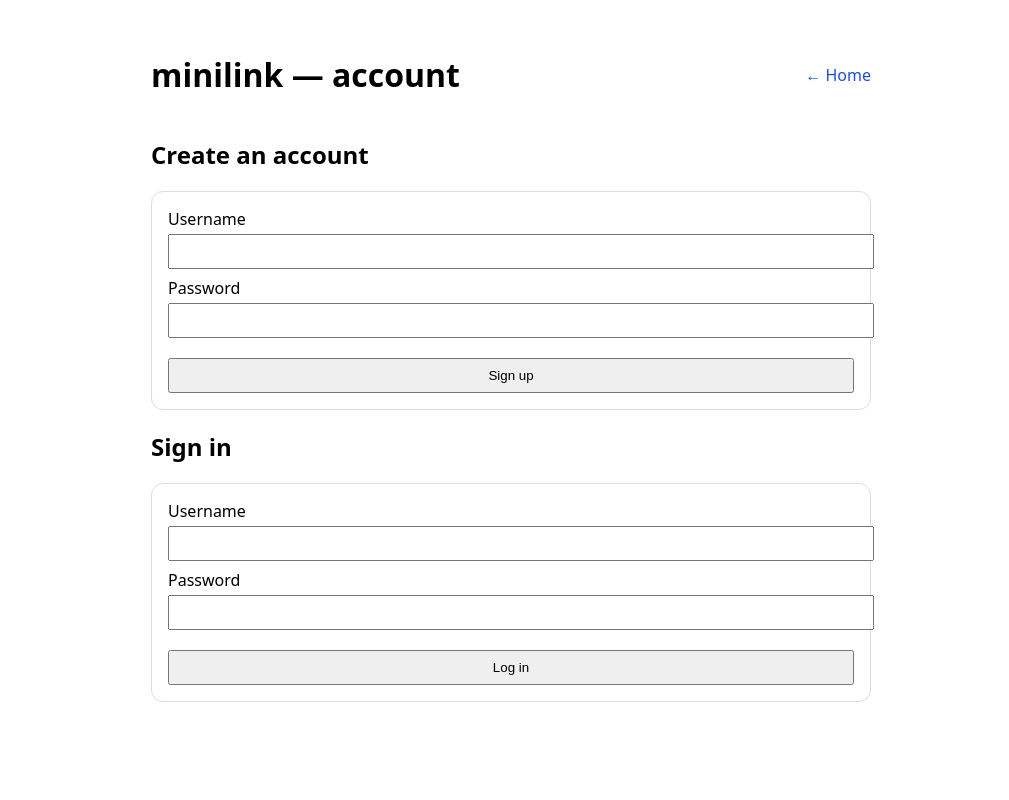
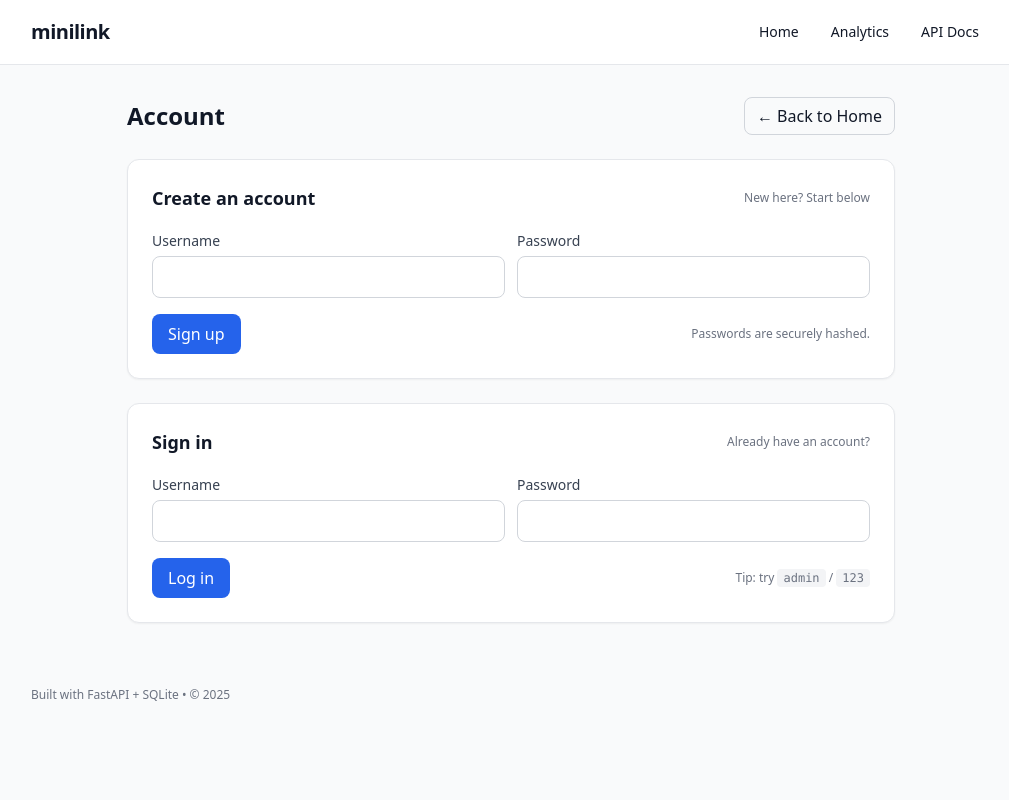
Before and after one commit to javronich1/minilink, a FastAPI app: page /login in a window 1280 px wide. Shown: the whole page, without its empty margins (129-1138 px from the left). Run offline with FastAPI, Linux system fonts and the light colour scheme; some libraries are stand-ins or nearby versions.

```diff
--- a/app/templates/login.html
+++ b/app/templates/login.html
@@ -1,52 +1,80 @@
-<!doctype html>
-<html>
-  <head>
-    <meta charset="utf-8" />
-    <title>Sign in — minilink</title>
-    <meta name="viewport" content="width=device-width, initial-scale=1" />
-    <style>
-      body { font-family: system-ui, sans-serif; max-width: 720px; margin: 2rem auto; padding: 0 1rem; }
-      form { border: 1px solid #ddd; border-radius: 12px; padding: 1rem; margin-bottom: 1rem; }
-      input { padding: .5rem; width: 100%; margin-top: .25rem; }
-      button { padding: .5rem .75rem; cursor: pointer; margin-top: .75rem; }
-      .row { display: grid; grid-template-columns: 1fr; gap: .5rem; }
-      .error { color: #b91c1c; margin-top: .5rem; }
-      .header { display:flex; justify-content: space-between; align-items:center; margin-bottom: 1rem; }
-      a { color: #1d4ed8; text-decoration: none; }
-    </style>
-  </head>
-  <body>
-    <div class="header">
-      <h1>minilink — account</h1>
-      <a href="/">← Home</a>
+{% extends "base.html" %}
+{% block title %}Account{% endblock %}
+
+{% block content %}
+  <div class="max-w-3xl mx-auto grid gap-6">
+    <div class="flex items-center justify-between">
+      <h1 class="text-2xl font-semibold">Account</h1>
+      <a href="/" class="rounded-lg px-3 py-1.5 border border-gray-300 hover:bg-gray-50">← Back to Home</a>
     </div>
 
-    <h2>Create an account</h2>
-    <form method="post" action="/signup">
-      <div class="row">
-        <label>Username
-          <input type="text" name="username" required />
+    <!-- Sign up -->
+    <section class="bg-white rounded-xl shadow-sm border border-gray-200 p-6">
+      <div class="flex items-center justify-between mb-4">
+        <h2 class="text-lg font-semibold">Create an account</h2>
+        <span class="text-xs text-gray-500">New here? Start below</span>
+      </div>
+
+      <form method="post" action="/signup" class="grid md:grid-cols-2 gap-3">
+        <label class="block">
+          <span class="text-sm text-gray-700">Username</span>
+          <input name="username" type="text" required
+                 class="mt-1 w-full rounded-lg border border-gray-300 px-3 py-2 focus:outline-none focus:ring-2 focus:ring-blue-500" />
         </label>
-        <label>Password
-          <input type="password" name="password" required />
+        <label class="block">
+          <span class="text-sm text-gray-700">Password</span>
+          <input name="password" type="password" required
+                 class="mt-1 w-full rounded-lg border border-gray-300 px-3 py-2 focus:outline-none focus:ring-2 focus:ring-blue-500" />
         </label>
-        <button type="submit">Sign up</button>
+
+        <div class="md:col-span-2 flex items-center justify-between mt-1">
+          <button type="submit"
+                  class="rounded-lg px-4 py-2 bg-blue-600 text-white font-medium hover:bg-blue-700">
+            Sign up
+          </button>
+          <p class="text-xs text-gray-500">Passwords are securely hashed.</p>
+        </div>
+      </form>
+
+      {% if signup_error %}
+        <p class="mt-3 text-red-600">{{ signup_error }}</p>
+      {% endif %}
+    </section>
+
+    <!-- Login -->
+    <section class="bg-white rounded-xl shadow-sm border border-gray-200 p-6">
+      <div class="flex items-center justify-between mb-4">
+        <h2 class="text-lg font-semibold">Sign in</h2>
+        <span class="text-xs text-gray-500">Already have an account?</span>
       </div>
-      {% if signup_error %}<div class="error">{{ signup_error }}</div>{% endif %}
-    </form>
 
-    <h2>Sign in</h2>
-    <form method="post" action="/login">
-      <div class="row">
-        <label>Username
-          <input type="text" name="username" required />
+      <form method="post" action="/login" class="grid md:grid-cols-2 gap-3">
+        <label class="block">
+          <span class="text-sm text-gray-700">Username</span>
+          <input name="username" type="text" required
+                 class="mt-1 w-full rounded-lg border border-gray-300 px-3 py-2 focus:outline-none focus:ring-2 focus:ring-blue-500" />
         </label>
-        <label>Password
-          <input type="password" name="password" required />
+        <label class="block">
+          <span class="text-sm text-gray-700">Password</span>
+          <input name="password" type="password" required
+                 class="mt-1 w-full rounded-lg border border-gray-300 px-3 py-2 focus:outline-none focus:ring-2 focus:ring-blue-500" />
         </label>
-        <button type="submit">Log in</button>
-      </div>
-      {% if login_error %}<div class="error">{{ login_error }}</div>{% endif %}
-    </form>
-  </body>
-</html>
+
+        <div class="md:col-span-2 flex items-center justify-between mt-1">
+          <button type="submit"
+                  class="rounded-lg px-4 py-2 bg-blue-600 text-white font-medium hover:bg-blue-700">
+            Log in
+          </button>
+          <p class="text-xs text-gray-500">
+            Tip: try <code class="bg-gray-100 px-1.5 py-0.5 rounded">admin</code> /
+            <code class="bg-gray-100 px-1.5 py-0.5 rounded">123</code>
+          </p>
+        </div>
+      </form>
+
+      {% if login_error %}
+        <p class="mt-3 text-red-600">{{ login_error }}</p>
+      {% endif %}
+    </section>
+  </div>
+{% endblock %}
```
Also changed, not shown: app/templates/list.html (+57 -7 lines), README.md.
